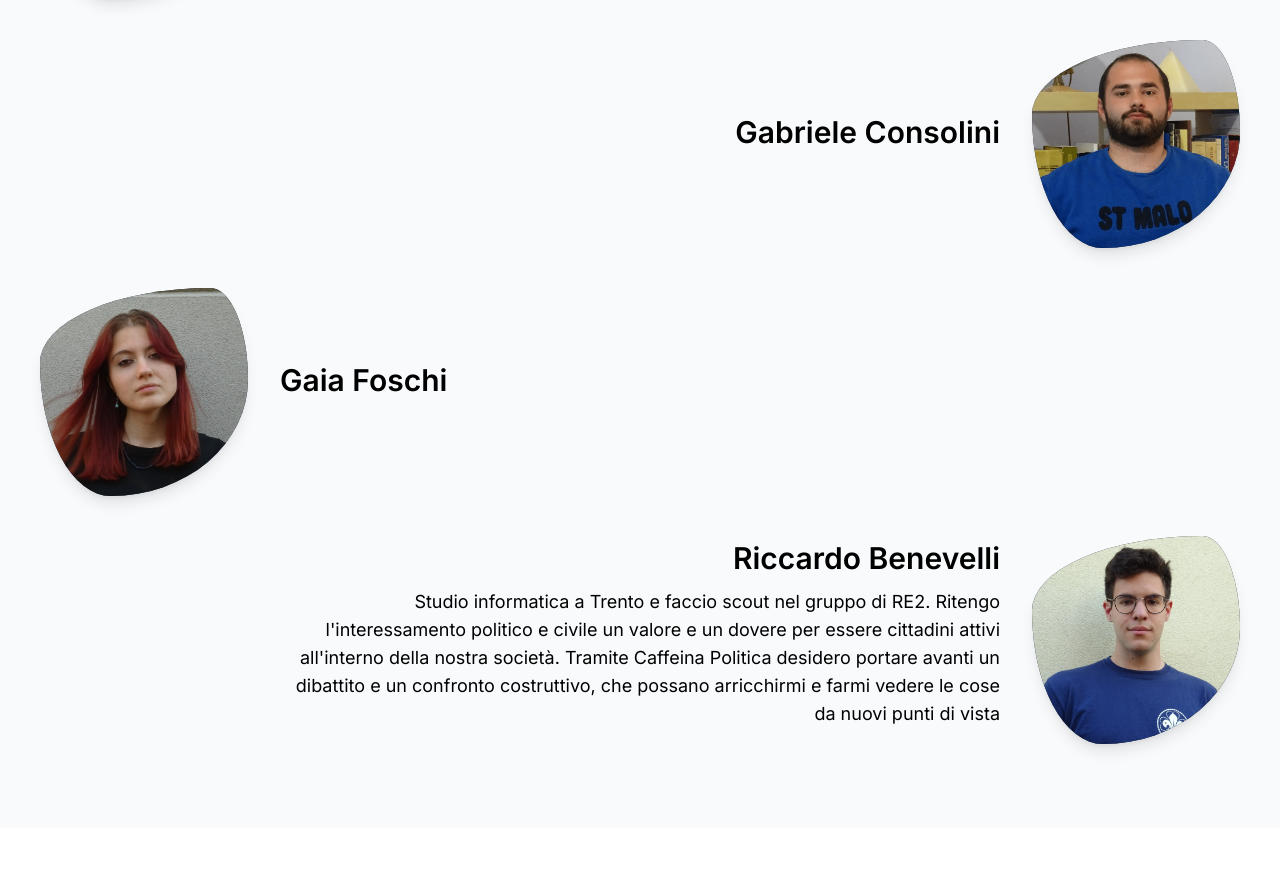
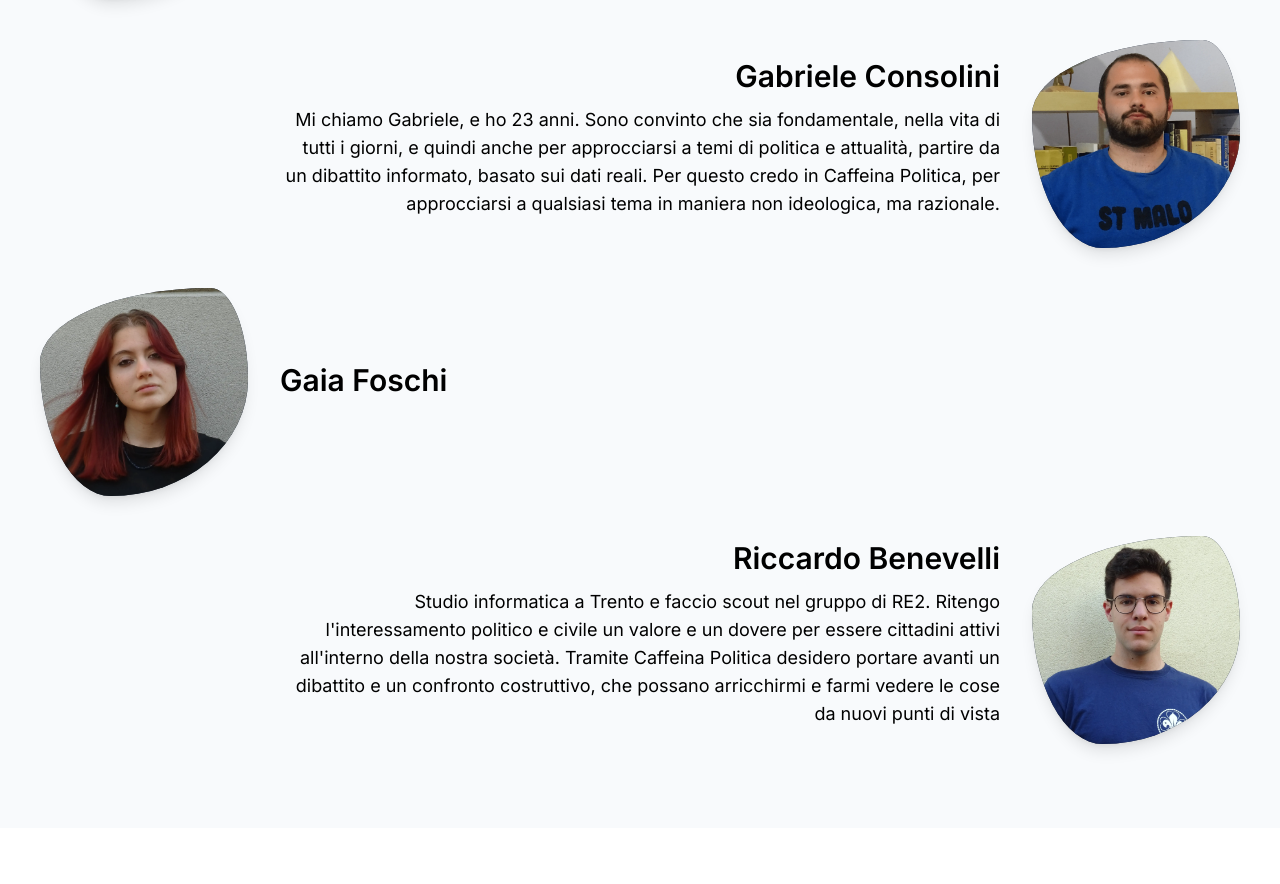
Before and after one commit to RickyBenevelli/caffeina-politica, a Next.js app: page / in a window 1280 px wide. Shown: the part 3917-4801 px from the top of the page. Built offline with nearby package versions, Linux system fonts and the light colour scheme.

Commit message:
aggiunta la descrizione di cons

```diff
--- a/components/AboutUs.jsx
+++ b/components/AboutUs.jsx
@@ -28,7 +28,7 @@ const dataFounder = [
   {
     name: "Gabriele Consolini",
     image: "/profiles/cons.webp",
-    description: ""
+    description: "Mi chiamo Gabriele, e ho 23 anni. Sono convinto che sia fondamentale, nella vita di tutti i giorni, e quindi anche per approcciarsi a temi di politica e attualità, partire da un dibattito informato, basato sui dati reali. Per questo credo in Caffeina Politica, per approcciarsi a qualsiasi tema in maniera non ideologica, ma razionale."
   },
   {
     name: "Gaia Foschi",
```
